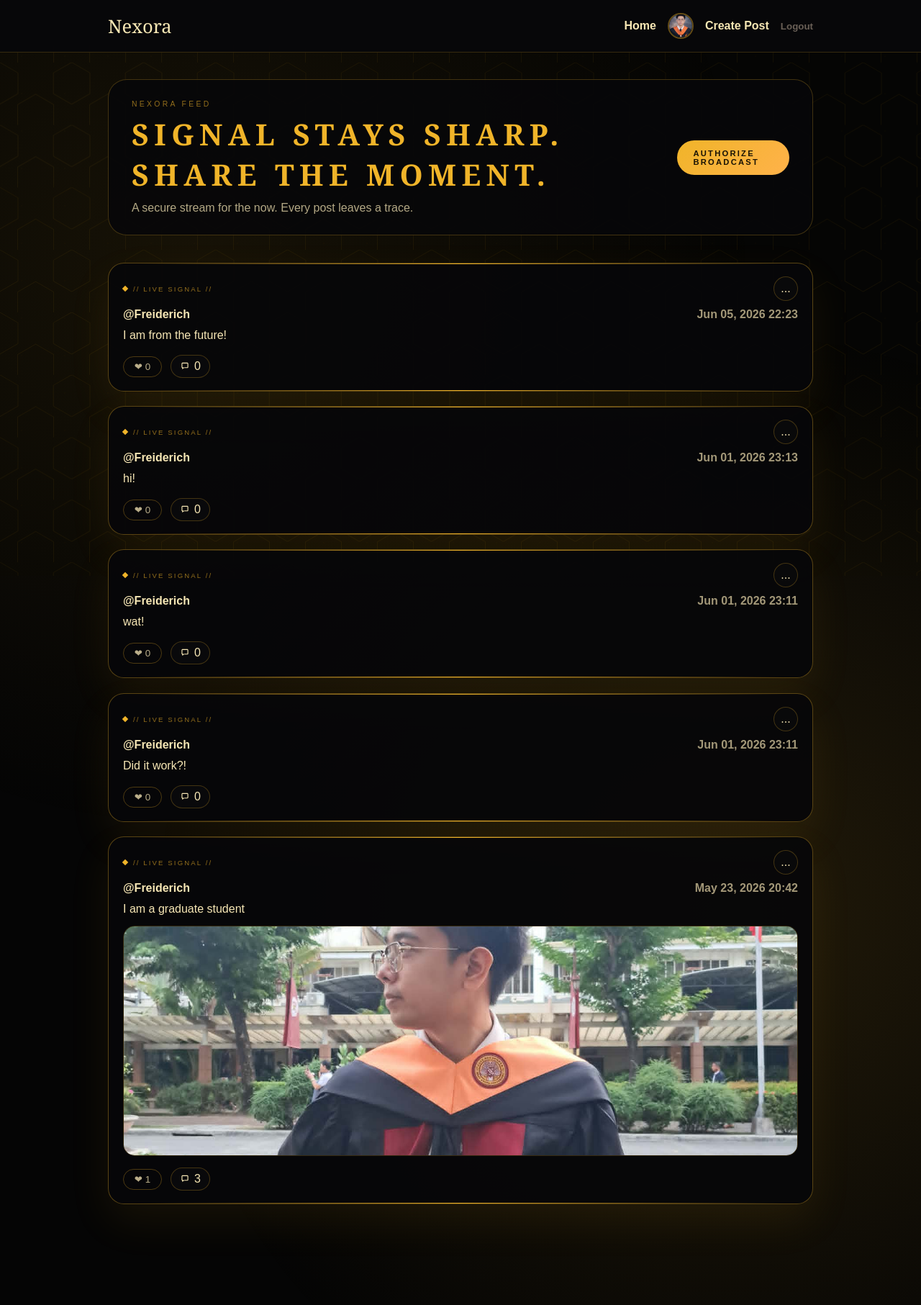
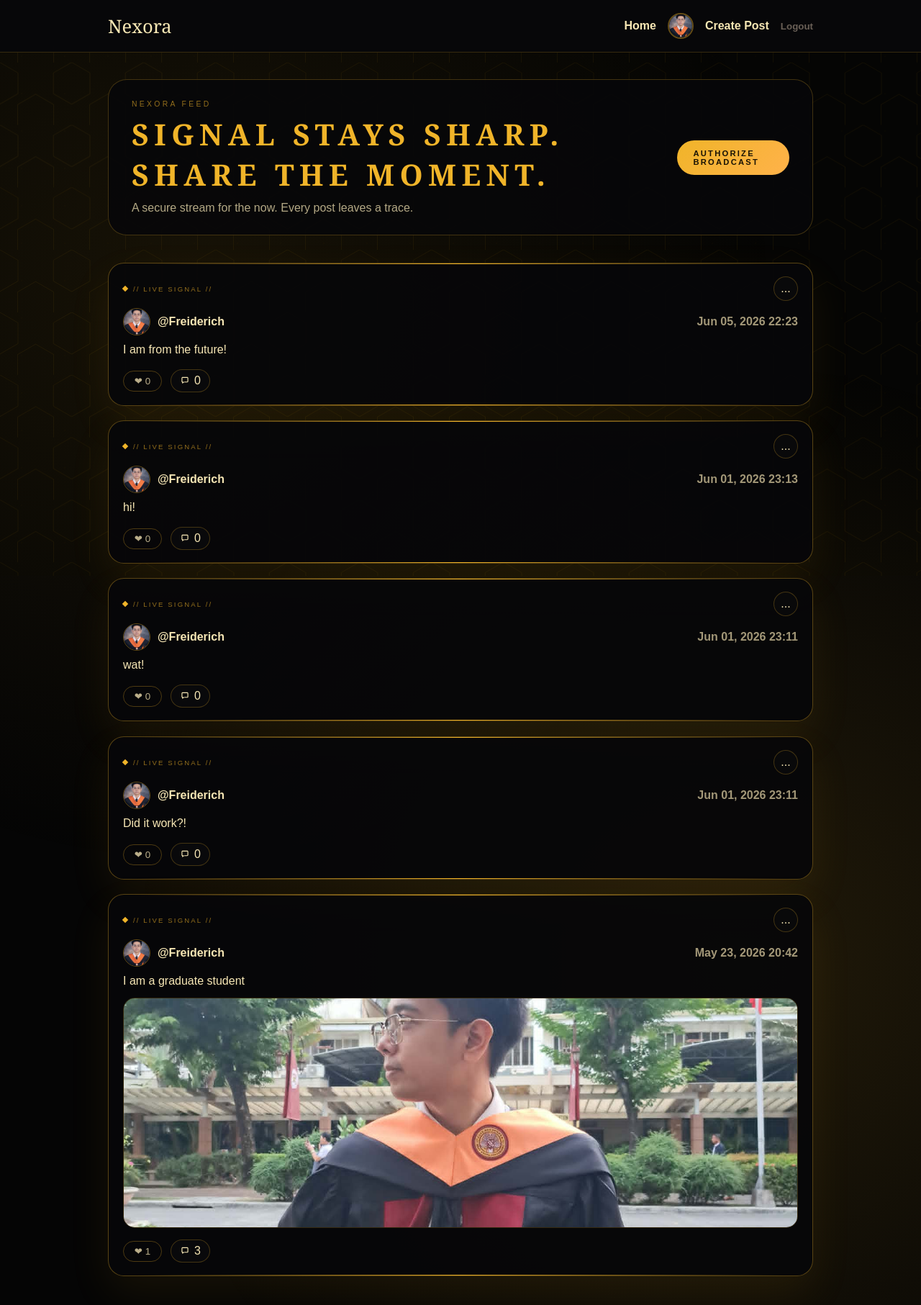
Before and after one commit to Freiderich/Nexora, a Django app: page / in a window 1280 px wide. Shown: the top 1813 px of the page at 72% size. Before the commit the page ends 1721 px from the top, so only its background shows below. Run offline with Django 5.2, Linux system fonts and the light colour scheme; a user stored in the database is signed in; data comes from the database, SQL or seed files in the repository; both versions use the stored data as it was after the commit; data that the repository does not hold is empty.

Commit message:
Fixed Icon should appear whenever a user post

```diff
--- a/static/css/home.css
+++ b/static/css/home.css
@@ -123,6 +123,40 @@
 
 .home-card .card-header {
   margin-bottom: 8px;
+}
+
+.post-author-link {
+  display: inline-flex;
+  align-items: center;
+  gap: 10px;
+}
+
+.post-author-avatar {
+  width: 38px;
+  height: 38px;
+  border-radius: 50%;
+  object-fit: cover;
+  border: 1.5px solid rgba(240, 180, 41, 0.4);
+  flex: 0 0 auto;
+}
+
+.post-author-fallback {
+  width: 38px;
+  height: 38px;
+  border-radius: 50%;
+  display: grid;
+  place-items: center;
+  border: 1.5px solid rgba(240, 180, 41, 0.4);
+  background: rgba(240, 180, 41, 0.1);
+  color: #f0b429;
+  font-family: "Playfair Display", "Georgia", serif;
+  font-size: 0.95rem;
+  font-weight: 700;
+  flex: 0 0 auto;
+}
+
+.post-author-name {
+  font-weight: 600;
 }
 
 .post-meta-line {
--- a/templates/posts/home.html
+++ b/templates/posts/home.html
@@ -85,7 +85,14 @@
             </div>
           </div>
           <div class="card-header">
-            <a href="{% url 'profile' username=post.author.username %}">@{{ post.author.username }}</a>
+            <a href="{% url 'profile' username=post.author.username %}" class="post-author-link">
+              {% if post.author.profile.image %}
+                <img src="{{ post.author.profile.image.url }}" alt="" class="post-author-avatar" />
+              {% else %}
+                <span class="post-author-fallback">{{ post.author.username|first|upper }}</span>
+              {% endif %}
+              <span class="post-author-name">@{{ post.author.username }}</span>
+            </a>
             <div class="post-meta-actions">
               <span class="muted" data-post-created>{{ post.created_at|date:"M d, Y H:i" }}</span>
             </div>
```
Also changed, not shown: static/css/profile.css (+24 -0 lines), templates/users/profile.html (+8 -1 lines), db.sqlite3.
